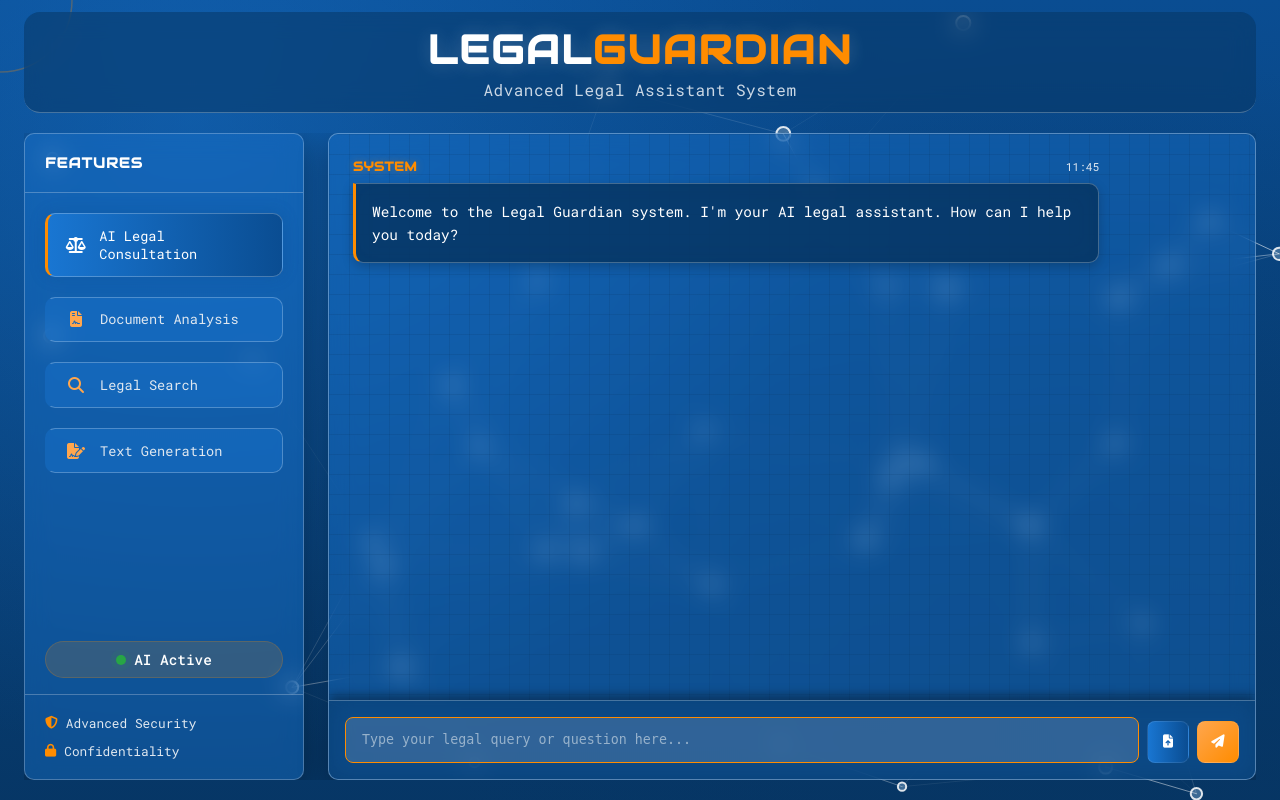
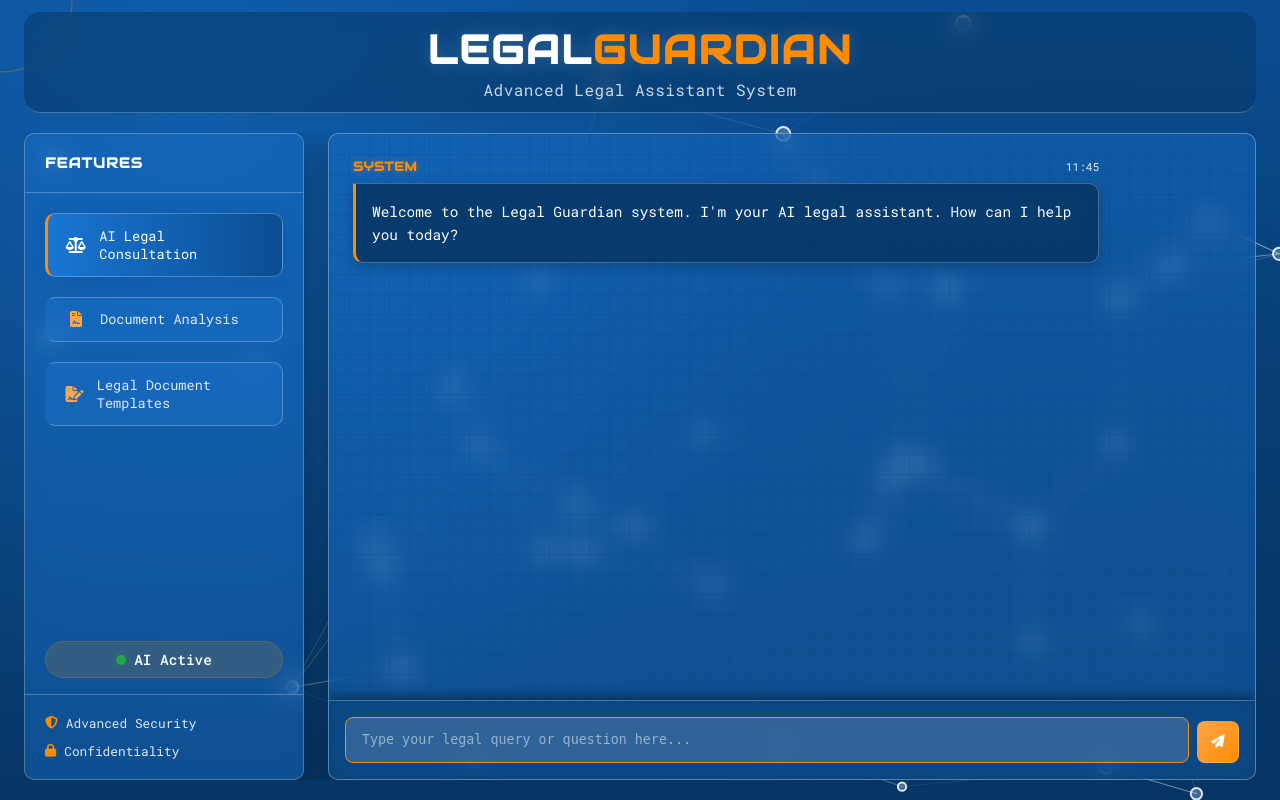
Before and after one commit to rafaelnieto96/legal-guardian, a Flask app: page / in a window 1280 px wide. Run offline with Flask 3, Linux system fonts and the light colour scheme; some libraries are stand-ins or nearby versions.

Commit message:
nuevo estilo + 3 casos de uso setup

```diff
--- a/app.py
+++ b/app.py
@@ -1,34 +1,57 @@
-from flask import Flask, render_template, request, jsonify
+from flask import Flask, render_template, request, jsonify, send_file
 from langchain.llms import Cohere
 from langchain.prompts import PromptTemplate
 from langchain.chains import LLMChain
 from dotenv import load_dotenv
 import os
+import tempfile
+import io
+from docx import Document
 
 load_dotenv()
 
 app = Flask(__name__)
 
-# Configuración de Cohere
+# Cohere configuration
 cohere_api_key = os.getenv('COHERE_API_KEY')
 llm = Cohere(cohere_api_key=cohere_api_key, temperature=0.7)
 
-# Template para el chat legal
-legal_template = """
-Eres un asistente legal experto. Tu tarea es responder preguntas legales de manera clara, precisa y profesional.
-Mantén un tono formal pero accesible, y siempre cita las leyes o regulaciones relevantes cuando sea posible.
+# Template for legal consultation
+legal_consultation_template = """
+You are an expert legal assistant. Your task is to respond to legal questions in a clear, precise, and professional manner.
+Maintain a formal but accessible tone, and always cite relevant laws or regulations when possible.
 
-Consulta del usuario: {query}
+User's legal query: {query}
 
-Respuesta:
+Response:
 """
 
-prompt = PromptTemplate(
-    input_variables=["query"],
-    template=legal_template
-)
+# Template for document analysis
+document_analysis_template = """
+You are a legal document analyst. Review the following document and provide an analysis with these key points:
+1. Document type and purpose
+2. Key provisions or clauses
+3. Potential legal issues or concerns
+4. Plain language summary
+5. Recommended actions if applicable
 
-chain = LLMChain(llm=llm, prompt=prompt)
+Document content: {document_content}
+
+Analysis:
+"""
+
+# Template for legal document templates
+legal_template_generator = """
+You are a legal document specialist. Create a professional {document_type} template following standard legal practices.
+Make the template comprehensive but easy to customize, with clear instructions for users to fill in their specific information.
+
+Create a complete, ready-to-use {document_type} template:
+"""
+
+# Create the chains
+consultation_chain = LLMChain(llm=llm, prompt=PromptTemplate(input_variables=["query"], template=legal_consultation_template))
+analysis_chain = LLMChain(llm=llm, prompt=PromptTemplate(input_variables=["document_content"], template=document_analysis_template))
+template_chain = LLMChain(llm=llm, prompt=PromptTemplate(input_variables=["document_type"], template=legal_template_generator))
 
 @app.route('/')
 def index():
@@ -39,15 +62,75 @@ def chat():
     try:
         data = request.json
         message = data.get('message')
+        feature = data.get('feature', 'legal-consult')
 
         if not message:
             return jsonify({'error': 'Missing message parameter'}), 400
 
-        response = chain.run(query=message)
-        return jsonify({'response': response})
+        # Handle different features
+        if feature == 'legal-consult':
+            response = consultation_chain.run(query=message)
+            return jsonify({'response': response})
+
+        elif feature == 'document-analysis':
+            # In a real implementation, this would process an uploaded document
+            # For now, we'll analyze the text provided in the message
+            response = analysis_chain.run(document_content=message)
+            return jsonify({'response': response})
+
+        elif feature == 'legal-templates':
+            # Generate the template based on the requested type
+            template = template_chain.run(document_type=message)
+            return jsonify({
+                'response': f"I've created a {message} template for you. You can use this as a starting point and customize it to your specific needs.",
+                'template': template,
+                'templateType': message
+            })
+
+        else:
+            return jsonify({'error': 'Invalid feature specified'}), 400
 
     except Exception as e:
         return jsonify({'error': str(e)}), 500
 
+@app.route('/api/document-upload', methods=['POST'])
+def document_upload():
+    if 'file' not in request.files:
+        return jsonify({'error': 'No file part'}), 400
+
+    file = request.files['file']
+    if file.filename == '':
+        return jsonify({'error': 'No selected file'}), 400
+
+    # Read the file content
+    content = file.read().decode('utf-8')
+
+    # Analyze the document
+    response = analysis_chain.run(document_content=content)
+    return jsonify({'response': response})
+
+@app.route('/api/download-template', methods=['POST'])
+def download_template():
+    data = request.json
+    template_content = data.get('template')
+    template_type = data.get('templateType', 'legal_document')
+
+    # Crear documento Word
+    doc = Document()
+    for line in template_content.split('\n'):
+        doc.add_paragraph(line)
+
+    # Guardar en archivo temporal
+    temp_path = tempfile.NamedTemporaryFile(delete=False, suffix=".docx")
+    doc.save(temp_path.name)
+    print('download_namedownload_namedownload_namedownload_namedownload_name',temp_path.name)
+    return send_file(
+        temp_path.name,
+        as_attachment=True,
+        download_name=f"{template_type.replace(' ', '_')}_template.docx",
+        mimetype='application/vnd.openxmlformats-officedocument.wordprocessingml.document'
+    )
+
+
 if __name__ == '__main__':
     app.run(debug=True, port=5002)
--- a/requirements.txt
+++ b/requirements.txt
@@ -2,3 +2,4 @@ flask==2.3.3
 langchain==0.0.267
 cohere==4.37
 python-dotenv==1.0.0
+python-docx
--- a/static/script.js
+++ b/static/script.js
@@ -2,7 +2,11 @@ document.addEventListener('DOMContentLoaded', function () {
     const chatMessages = document.getElementById('chat-messages');
     const userInput = document.getElementById('user-input');
     const sendButton = document.getElementById('send-button');
+    const uploadButton = document.getElementById('upload-button');
     const featureItems = document.querySelectorAll('.feature-item');
+
+    // Track the current active feature
+    let currentFeature = 'legal-consult';
 
     // Update initial message timestamp
     const initialTimestamp = document.querySelector('.message.system .timestamp');
@@ -15,18 +19,47 @@ document.addEventListener('DOMContentLoaded', function () {
 
     // Visual effects on feature options
     featureItems.forEach(item => {
-        item.addEventListener('click', function() {
+        item.addEventListener('click', function () {
             featureItems.forEach(i => i.classList.remove('active'));
             this.classList.add('active');
 
-            // Visual selection effect
-            const text = this.querySelector('span').textContent;
-            addSystemMessage(`You've selected the feature: ${text}. How can I assist you?`);
+            // Get the selected feature
+            const feature = this.getAttribute('data-feature');
+            currentFeature = feature;
+
+            // Clear input
+            userInput.value = '';
+
+            // Show appropriate instructions based on the feature
+            let instructionText = '';
+
+            switch (feature) {
+                case 'legal-consult':
+                    instructionText = "You've selected AI Legal Consultation. Ask any legal question, and I'll provide informative guidance based on general legal principles.";
+                    uploadButton.style.display = 'none';
+                    userInput.placeholder = "Type your legal query or question here...";
+                    break;
+
+                case 'document-analysis':
+                    instructionText = "You've selected Document Analysis. Upload a legal document or paste its text here, and I'll provide an analysis highlighting key points, potential issues, and plain language explanations.";
+                    uploadButton.style.display = 'flex';
+                    userInput.placeholder = "Paste document text or upload a file...";
+                    break;
+
+                case 'legal-templates':
+                    instructionText = "You've selected Legal Document Templates. Type the kind of document template you need (e.g., 'Non-disclosure Agreement', 'Employment Contract', 'Will'), and I'll generate a customizable template you can download.";
+                    uploadButton.style.display = 'none';
+                    userInput.placeholder = "Type the document template you need...";
+                    break;
+            }
+
+            // Add system message with instructions
+            addSystemMessage(instructionText);
         });
     });
 
     // Auto-resize textarea up to a maximum height
-    userInput.addEventListener('input', function() {
+    userInput.addEventListener('input', function () {
         // Reset height to get the correct scrollHeight
         this.style.height = '42px';
 
@@ -47,9 +80,70 @@ document.addEventListener('DOMContentLoaded', function () {
         }
     });
 
+    // File upload handling
+    if (uploadButton) {
+        // Create a hidden file input
+        const fileInput = document.createElement('input');
+        fileInput.type = 'file';
+        fileInput.accept = '.txt,.doc,.docx,.pdf';
+        fileInput.style.display = 'none';
+        document.body.appendChild(fileInput);
+
+        uploadButton.addEventListener('click', function () {
+            fileInput.click();
+        });
+
+        fileInput.addEventListener('change', async function () {
+            if (this.files.length > 0) {
+                const file = this.files[0];
+                const fileName = file.name;
+
+                // Add a message showing the uploaded file
+                addUserMessage(`Uploaded document: ${fileName}`);
+
+                // Show typing indicator
+                showTypingIndicator();
+
+                // Create form data for the upload
+                const formData = new FormData();
+                formData.append('file', file);
+
+                try {
+                    // Call API to analyze the document
+                    const response = await fetch('/api/document-upload', {
+                        method: 'POST',
+                        body: formData
+                    });
+
+                    // Wait minimum thinking time
+                    await new Promise(resolve => setTimeout(resolve, 1500));
+
+                    // Remove indicator
+                    removeTypingIndicator();
+
+                    if (!response.ok) {
+                        throw new Error('Error in document upload');
+                    }
+
+                    const data = await response.json();
+                    addSystemMessage(data.response);
+
+                    // Reset file input
+                    fileInput.value = '';
+
+                } catch (error) {
+                    removeTypingIndicator();
+                    console.error('Error:', error);
+                    addSystemMessage('Sorry, there was an error analyzing your document. Please try again.');
+                    fileInput.value = '';
+                }
+            }
+        });
+    }
+
     // Send message
     sendButton.addEventListener('click', sendMessage);
-    userInput.addEventListener('keypress', function(e) {
+    userInput.addEventListener('keypress', function (e) {
         if (e.key === 'Enter' && !e.shiftKey) {
             e.preventDefault();
             sendMessage();
@@ -78,14 +172,15 @@ document.addEventListener('DOMContentLoaded', function () {
             const thinkingTime = 1000 + Math.random() * 2000;
 
             try {
-                // Call API
+                // Call API with the current feature
                 const response = await fetch('/api/chat', {
                     method: 'POST',
                     headers: {
                         'Content-Type': 'application/json',
                     },
                     body: JSON.stringify({
-                        message: message
+                        message: message,
+                        feature: currentFeature
                     })
                 });
 
@@ -100,7 +195,66 @@ document.addEventListener('DOMContentLoaded', function () {
                 }
 
                 const data = await response.json();
+
+                // Handle regular responses
                 addSystemMessage(data.response);
+
+                // If it's a template, add a download button
+                if (currentFeature === 'legal-templates' && data.template) {
+                    // Create a download button
+                    const downloadButton = document.createElement('button');
+                    downloadButton.className = 'glass-button-primary';
+                    downloadButton.innerHTML = '<i class="fas fa-download"></i> Download Template';
+                    downloadButton.style.marginTop = '10px';
+                    downloadButton.style.padding = '8px 16px';
+                    downloadButton.style.borderRadius = '6px';
+
+                    // Add the button to the last system message
+                    const lastMessage = document.querySelector('.message.system:last-child .message-content');
+                    lastMessage.appendChild(downloadButton);
+
+                    // Handle download click
+                    downloadButton.addEventListener('click', async function () {
+                        try {
+                            const downloadResponse = await fetch('/api/download-template', {
+                                method: 'POST',
+                                headers: {
+                                    'Content-Type': 'application/json',
+                                },
+                                body: JSON.stringify({
+                                    template: data.template,
+                                    templateType: data.templateType
+                                })
+                            });
+
+                            if (!downloadResponse.ok) {
+                                throw new Error('Download failed');
+                            }
+
+                            // Create a blob from the response
+                            const blob = await downloadResponse.blob();
+
+                            // Create download link
+                            const url = window.URL.createObjectURL(blob);
+                            const a = document.createElement('a');
+                            a.style.display = 'none';
+                            a.href = url;
+                            a.download = `${data.templateType.replace(/ /g, '_')}_template.docx`;
+
+                            // Trigger download
+                            document.body.appendChild(a);
+                            a.click();
+
+                            // Cleanup
+                            window.URL.revokeObjectURL(url);
+                            document.body.removeChild(a);
+
+                        } catch (error) {
+                            console.error('Download error:', error);
+                            addSystemMessage('Sorry, there was an error downloading the template. Please try again.');
+                        }
+                    });
+                }
 
                 // Sound effect (optional)
                 playMessageSound();
@@ -113,11 +267,14 @@ document.addEventListener('DOMContentLoaded', function () {
     }
 
     function addUserMessage(content, time) {
+        const now = new Date();
+        const timeString = time || formatDate(now);
+
         const messageHTML = `
             <div class="message user">
                 <div class="message-header">
                     <span class="sender">USER</span>
-                    <span class="timestamp">${time}</span>
+                    <span class="timestamp">${timeString}</span>
                 </div>
                 <div class="message-content">
                     <p>${content}</p>
@@ -194,4 +351,9 @@ document.addEventListener('DOMContentLoaded', function () {
         // This function is prepared to implement sounds
         // if desired in the future
     }
+
+    // Initially hide upload button if we're not in document analysis mode
+    if (uploadButton && currentFeature !== 'document-analysis') {
+        uploadButton.style.display = 'none';
+    }
 });
--- a/templates/index.html
+++ b/templates/index.html
@@ -1,5 +1,6 @@
 <!DOCTYPE html>
 <html lang="en">
+
 <head>
     <meta charset="UTF-8">
     <meta name="viewport" content="width=device-width, initial-scale=1.0">
@@ -8,10 +9,12 @@
     <link rel="stylesheet" href="https://cdnjs.cloudflare.com/ajax/libs/font-awesome/6.4.0/css/all.min.css">
     <link rel="preconnect" href="https://fonts.googleapis.com">
     <link rel="preconnect" href="https://fonts.gstatic.com" crossorigin>
-    <link href="https://fonts.googleapis.com/css2?family=Audiowide&family=Roboto+Mono:wght@300;400;500;700&display=swap" rel="stylesheet">
+    <link href="https://fonts.googleapis.com/css2?family=Audiowide&family=Roboto+Mono:wght@300;400;500;700&display=swap"
+        rel="stylesheet">
     <link rel="icon" href="{{ url_for('static', filename='favicon.ico') }}" type="image/x-icon">
     <script src="https://cdnjs.cloudflare.com/ajax/libs/p5.js/1.6.0/p5.min.js"></script>
 </head>
+
 <body>
     <div class="container">
         <header class="glass-header">
@@ -36,13 +39,9 @@
                             <i class="fas fa-file-contract"></i>
                             <span>Document Analysis</span>
                         </div>
-                        <div class="feature-item glass-item" data-feature="legal-search">
-                            <i class="fas fa-search"></i>
-                            <span>Legal Search</span>
-                        </div>
-                        <div class="feature-item glass-item" data-feature="text-generation">
+                        <div class="feature-item glass-item" data-feature="legal-templates">
                             <i class="fas fa-file-signature"></i>
-                            <span>Text Generation</span>
+                            <span>Legal Document Templates</span>
                         </div>
                     </div>
                     <div class="ai-status">
@@ -69,14 +68,16 @@
                                 <span class="timestamp"><!-- Updated by JavaScript --></span>
                             </div>
                             <div class="message-content glass-message">
-                                <p>Welcome to the Legal Guardian system. I'm your AI legal assistant. How can I help you today?</p>
+                                <p>Welcome to the Legal Guardian system. I'm your AI legal assistant. How can I help you
+                                    today?</p>
                             </div>
                         </div>
                     </div>
 
                     <div class="chat-input-area">
                         <div class="input-flex-container">
-                            <textarea id="user-input" placeholder="Type your legal query or question here..." rows="1"></textarea>
+                            <textarea id="user-input" placeholder="Type your legal query or question here..."
+                                rows="1"></textarea>
                             <div class="input-controls">
                                 <button id="upload-button" title="Upload document">
                                     <i class="fas fa-file-upload"></i>
@@ -95,4 +96,5 @@
     <script src="{{ url_for('static', filename='script.js') }}"></script>
     <script src="{{ url_for('static', filename='ai-background.js') }}"></script>
 </body>
+
 </html>
```
Also changed, not shown: static/style.css (+32 -6 lines).
